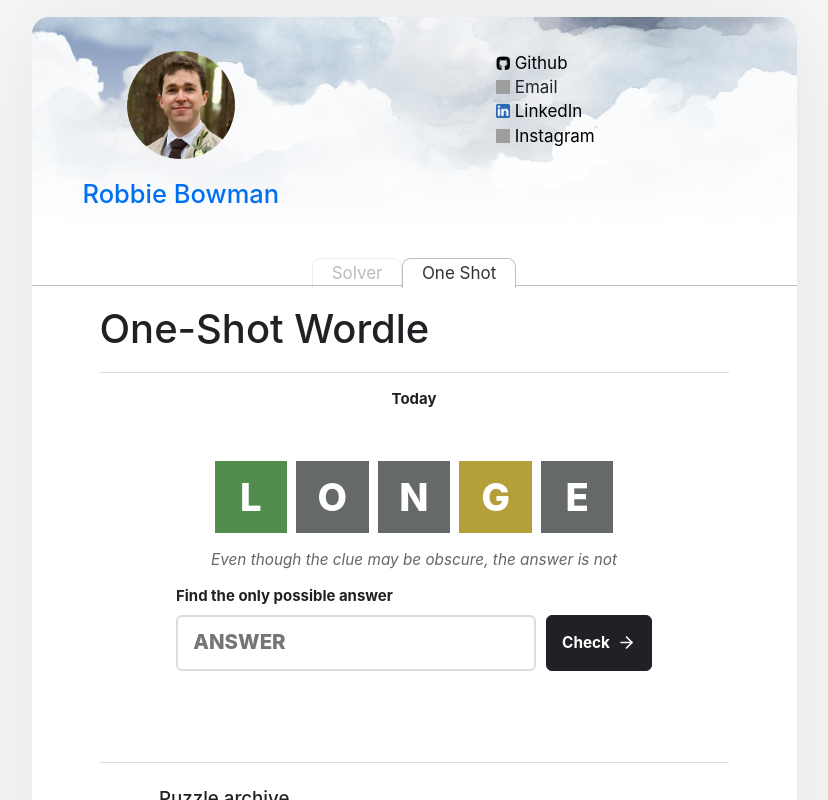
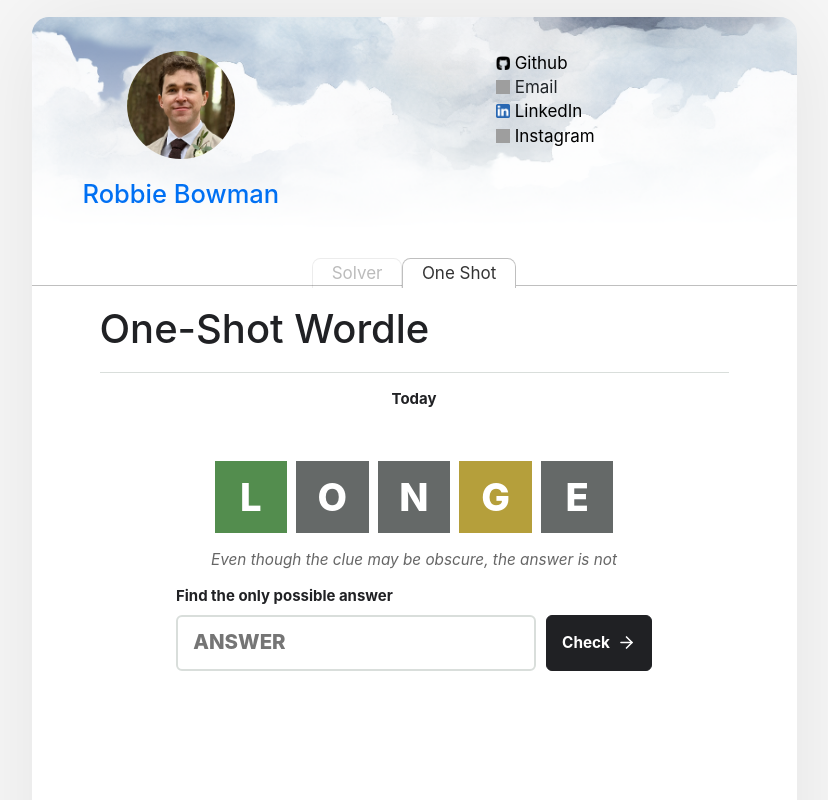
Before and after one commit to robbiebowman/nextjs-blog, a Next.js app: page /one-shot-wordle in a window 1280 px wide. Shown: the top 800 px of the page, without its empty margins (226-1054 px from the left). Built offline with nearby package versions, Linux system fonts and the light colour scheme; grey boxes are pictures that could not be loaded.

Commit message:
Keep Wordle archive position stable

```diff
--- a/components/one-shot-wordle/one-shot-wordle-game.module.css
+++ b/components/one-shot-wordle/one-shot-wordle-game.module.css
@@ -207,6 +207,8 @@
 }
 
 .playArea {
+  box-sizing: border-box;
+  min-height: 29rem;
   padding: 1.5rem 0 1.25rem;
 }
 
```
